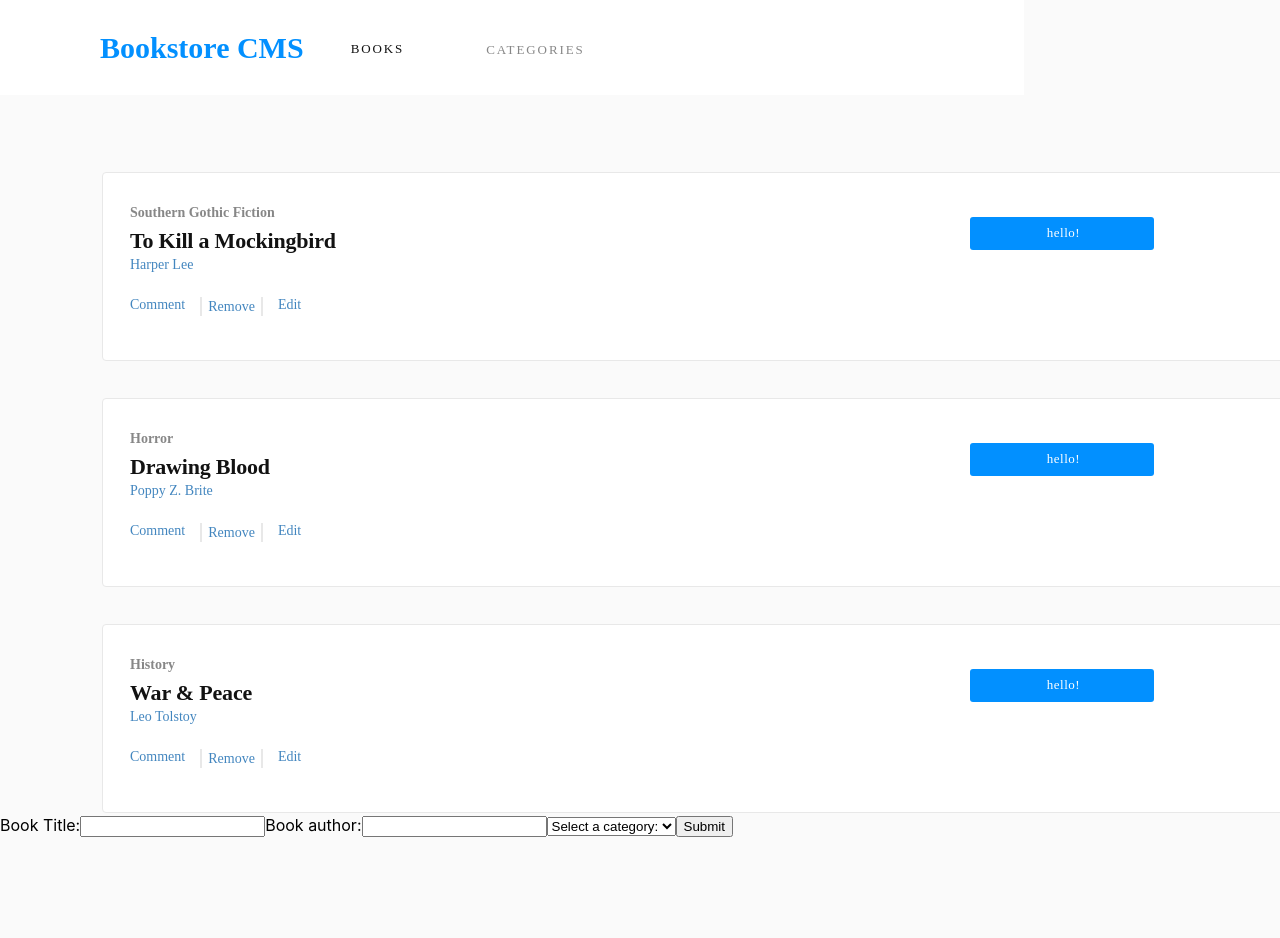
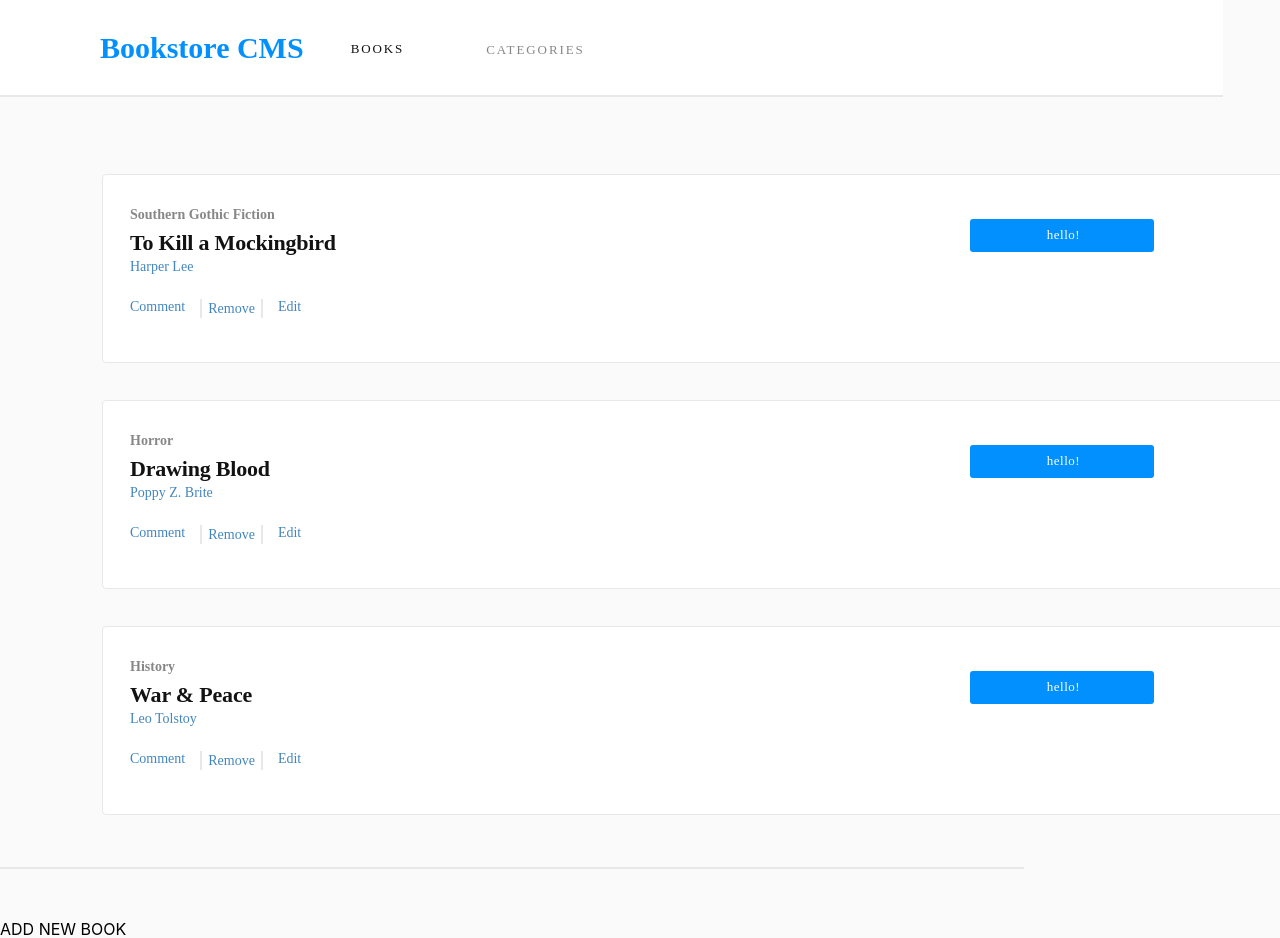
Before and after one commit to defoebrand/bad-magic-books, a React (Create React App) app: page / in a window 1280 px wide. Shown: the top 938 px of the page. Before the commit the page ends 837 px from the top, so only its background shows below. Built offline with nearby package versions, Linux system fonts and the light colour scheme.

Commit message:
Add top border style to form

```diff
--- a/src/components/App.js
+++ b/src/components/App.js
@@ -9,13 +9,14 @@ import { changeFilter } from '../actions';
 import '../styles/App.css';
 
 const headerStyle = {
+  width: '100%',
   display: 'flex',
   justifyContent: 'flex-start',
   alignItems: 'center',
   backgroundColor: '#fff',
   margin: '0 0 38px',
   padding: '23px 99px 27px 100px',
-
+  borderBottom: '2px solid #e8e8e8',
 };
 
 const titleStyle = {
@@ -61,5 +62,3 @@ App.defaultProps = {
 };
 
 export default connect(null)(App);
-
-// export default App;
--- a/src/components/Book.js
+++ b/src/components/Book.js
@@ -32,6 +32,7 @@ const titleStyle = {
   fontWeight: 'bold',
   letterSpacing: -0.2,
   color: '#121212',
+  whiteSpace: 'nowrap',
 };
 
 const linksDiv = {
--- a/src/containers/BooksForm.js
+++ b/src/containers/BooksForm.js
@@ -2,6 +2,19 @@ import React from 'react';
 import { connect } from 'react-redux';
 import PropTypes from 'prop-types';
 import { createBook } from '../actions/index';
+
+const formStyle = {
+  borderTop: '2px solid #e8e8e8',
+  marginTop: 50,
+  paddingTop: 50,
+  width: '80vw',
+  margin: '50px auto 0',
+};
+
+const addStyle = {
+  display: 'flex',
+  flexDirection: 'column',
+};
 
 class BooksForm extends React.Component {
   constructor(props) {
@@ -46,15 +59,10 @@ class BooksForm extends React.Component {
     const categories = ['Action', 'Biography', 'History', 'Horror', 'Kids', 'Learning', 'Sci-Fi'];
     const { category, title, author } = this.state;
     return (
-      <form>
-        <label htmlFor="title">
-          Book Title:
-          <input type="text" id="title" name="title" onChange={this.handleChange} value={title} />
-        </label>
-        <label htmlFor="author">
-          Book author:
-          <input type="text" id="author" name="author" onChange={this.handleChange} value={author} />
-        </label>
+      <form style={formStyle}>
+        <label htmlFor="title" style={addStyle}>ADD NEW BOOK</label>
+        <input type="text" id="title" name="title" onChange={this.handleChange} value={title} placeholder="Book title" />
+        <input type="text" id="author" name="author" onChange={this.handleChange} value={author} placeholder="Book author" />
         <select onChange={this.handleChange} value={category}>
           <option value="">Select a category:</option>
           {categories.map(value => (
```
Also changed, not shown: 1 other file (tests, documents, lock files or other folders).
